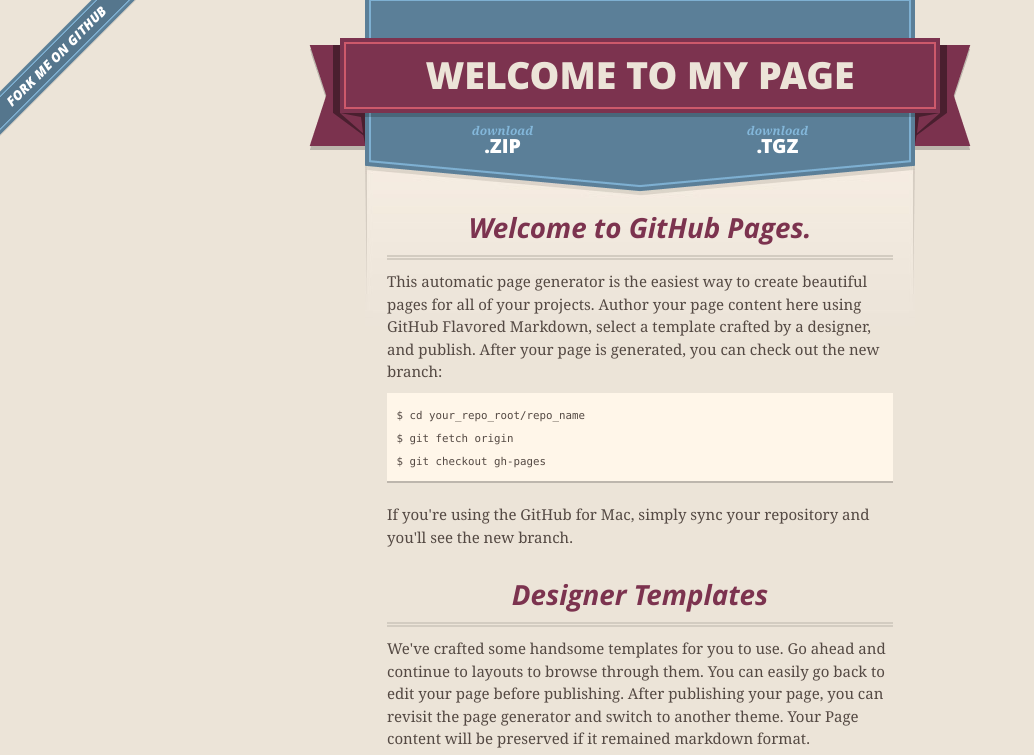
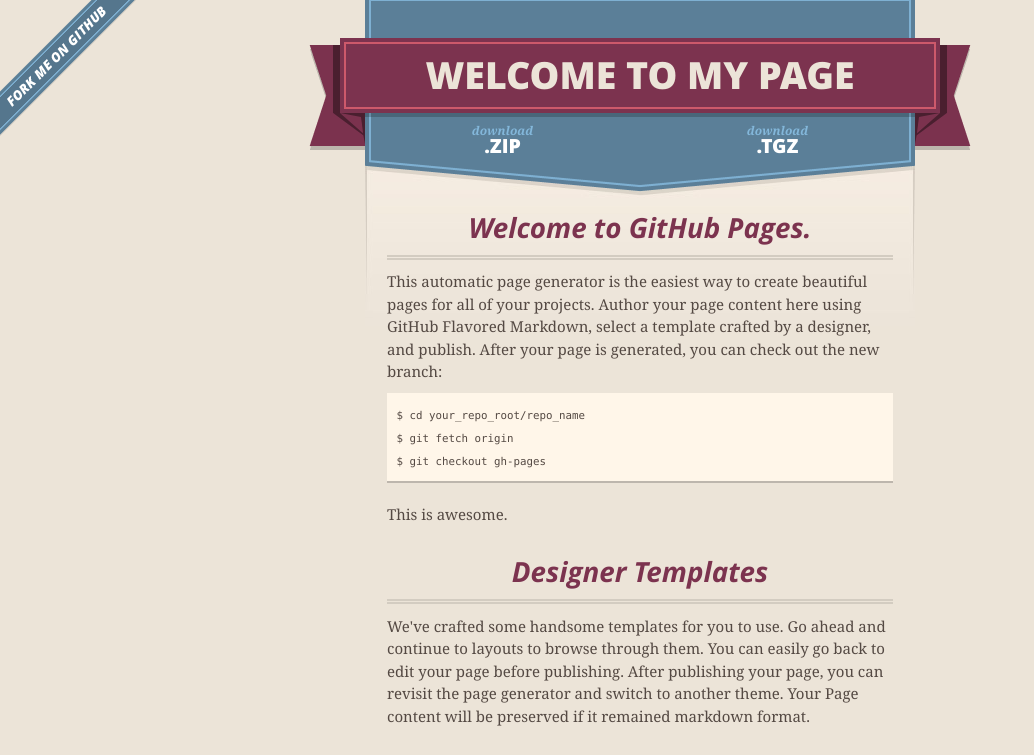
Before and after one commit to BrynnAnn/Tuesday, a plain HTML site: page index.html in a window 1280 px wide. Shown: the top 755 px of the page, without its empty margins (0-1034 px from the left). Drawn offline with nearby package versions, Linux system fonts and the light colour scheme.

Commit message:
Update index.html

```diff
--- a/index.html
+++ b/index.html
@@ -56,7 +56,7 @@ $ git fetch origin
 $ git checkout gh-pages
 </code></pre>
 
-<p>If you're using the GitHub for Mac, simply sync your repository and you'll see the new branch.</p>
+<p>This is awesome.</p>
 
 <h3>
 <a id="designer-templates" class="anchor" href="#designer-templates" aria-hidden="true"><span class="octicon octicon-link"></span></a>Designer Templates</h3>
```
